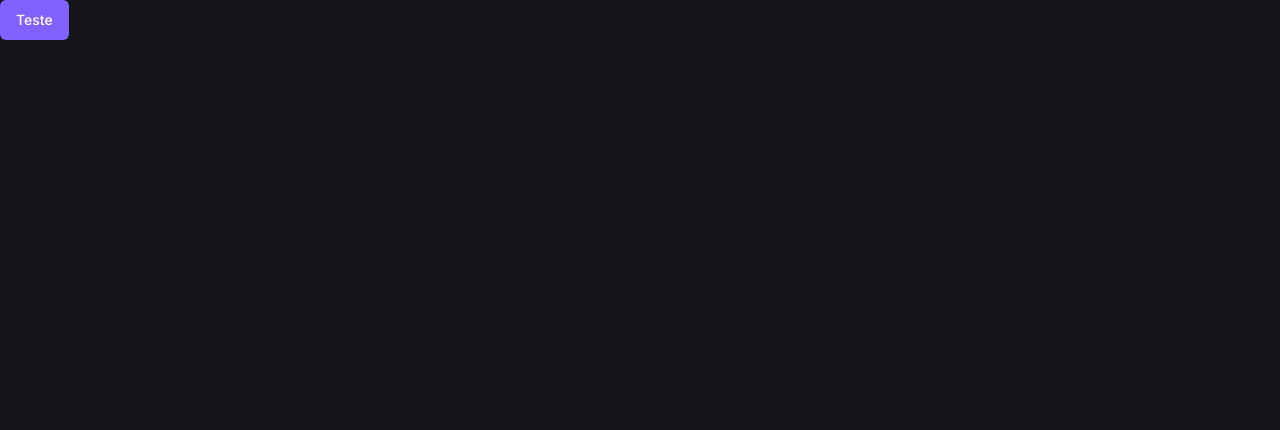
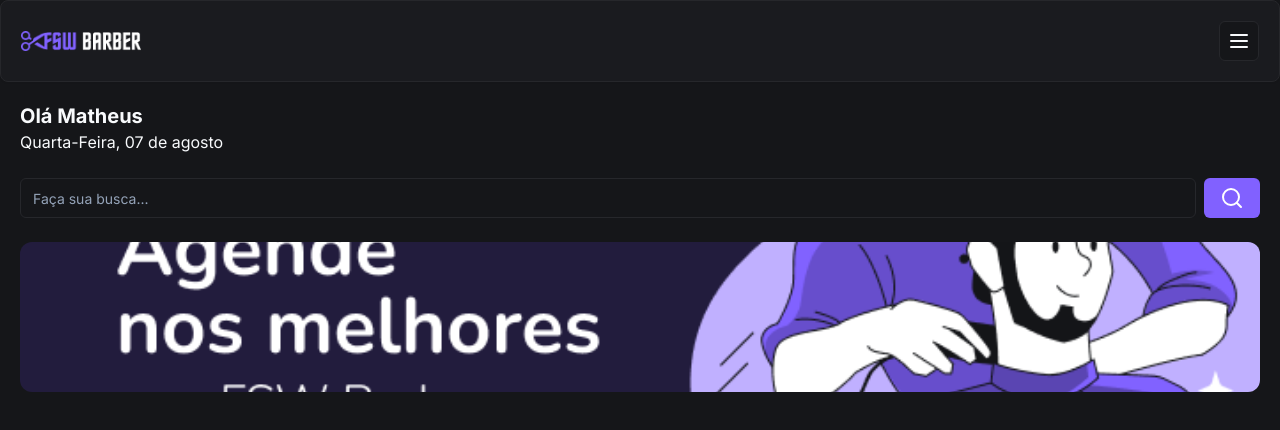
Before and after one commit to Matheuschimendes/BarberCheck, a Next.js app: page / in a window 1280 px wide. Shown: the top 430 px of the page. Built offline with nearby package versions, Linux system fonts and the light colour scheme.

Commit message:
feat: add Header component and banner

```diff
--- /dev/null
+++ b/src/app/_components/header.tsx
@@ -0,0 +1,19 @@
+import Image from "next/image"
+import { Card, CardContent } from "./ui/card"
+import { Button } from "./ui/button"
+import { MenuIcon } from "lucide-react"
+
+const Header = () => {
+  return (
+    <Card>
+      <CardContent className="flex items-center justify-between p-5">
+        <Image alt="FSW Barber" src="/logo.png" height={18} width={120} />
+        <Button size="icon" variant="outline">
+          <MenuIcon />
+        </Button>
+      </CardContent>
+    </Card>
+  )
+}
+
+export default Header
--- /dev/null
+++ b/src/app/_components/ui/card.tsx
@@ -0,0 +1,79 @@
+import * as React from "react"
+
+import { cn } from "@/app/_lib/utils"
+
+const Card = React.forwardRef<
+  HTMLDivElement,
+  React.HTMLAttributes<HTMLDivElement>
+>(({ className, ...props }, ref) => (
+  <div
+    ref={ref}
+    className={cn(
+      "rounded-lg border bg-card text-card-foreground shadow-sm",
+      className,
+    )}
+    {...props}
+  />
+))
+Card.displayName = "Card"
+
+const CardHeader = React.forwardRef<
+  HTMLDivElement,
+  React.HTMLAttributes<HTMLDivElement>
+>(({ className, ...props }, ref) => (
+  <div
+    ref={ref}
+    className={cn("flex flex-col space-y-1.5 p-6", className)}
+    {...props}
+  />
+))
+CardHeader.displayName = "CardHeader"
+
+const CardTitle = React.forwardRef<
+  HTMLParagraphElement,
+  React.HTMLAttributes<HTMLHeadingElement>
+>(({ className, ...props }, ref) => (
+  <h3
+    ref={ref}
+    className={cn(
+      "text-2xl font-semibold leading-none tracking-tight",
+      className,
+    )}
+    {...props}
+  />
+))
+CardTitle.displayName = "CardTitle"
+
+const CardDescription = React.forwardRef<
+  HTMLParagraphElement,
+  React.HTMLAttributes<HTMLParagraphElement>
+>(({ className, ...props }, ref) => (
+  <p
+    ref={ref}
+    className={cn("text-sm text-muted-foreground", className)}
+    {...props}
+  />
+))
+CardDescription.displayName = "CardDescription"
+
+const CardContent = React.forwardRef<
+  HTMLDivElement,
+  React.HTMLAttributes<HTMLDivElement>
+>(({ className, ...props }, ref) => (
+  <div ref={ref} className={cn("p-6 pt-0", className)} {...props} />
+))
+CardContent.displayName = "CardContent"
+
+const CardFooter = React.forwardRef<
+  HTMLDivElement,
+  React.HTMLAttributes<HTMLDivElement>
+>(({ className, ...props }, ref) => (
+  <div
+    ref={ref}
+    className={cn("flex items-center p-6 pt-0", className)}
+    {...props}
+  />
+))
+CardFooter.displayName = "CardFooter"
+
+export { Card, CardHeader, CardFooter, CardTitle, CardDescription, CardContent }
--- /dev/null
+++ b/src/app/_components/ui/input.tsx
@@ -0,0 +1,25 @@
+import * as React from "react"
+
+import { cn } from "@/app/_lib/utils"
+
+export interface InputProps
+  extends React.InputHTMLAttributes<HTMLInputElement> {}
+
+const Input = React.forwardRef<HTMLInputElement, InputProps>(
+  ({ className, type, ...props }, ref) => {
+    return (
+      <input
+        type={type}
+        className={cn(
+          "flex h-10 w-full rounded-md border border-input bg-background px-3 py-2 text-sm ring-offset-background file:border-0 file:bg-transparent file:text-sm file:font-medium placeholder:text-muted-foreground focus-visible:outline-none focus-visible:ring-2 focus-visible:ring-ring focus-visible:ring-offset-2 disabled:cursor-not-allowed disabled:opacity-50",
+          className,
+        )}
+        ref={ref}
+        {...props}
+      />
+    )
+  },
+)
+Input.displayName = "Input"
+
+export { Input }
--- a/src/app/page.tsx
+++ b/src/app/page.tsx
@@ -1,9 +1,36 @@
+import { Input } from "./_components/ui/input"
+import Header from "./_components/header"
+import { Button } from "./_components/ui/button"
+import { SearchIcon } from "lucide-react"
+import Image from "next/image"
 
-import { Button } from "./_components/ui/button";
+const Home = () => {
+  return (
+    <div>
+      {/* Hedaer */}
+      <Header />
+      <div className="p-5">
+        <h2 className="text-xl font-bold">Olá Matheus</h2>
+        <p>Quarta-Feira, 07 de agosto</p>
 
-export default function Home() {
-  return (
-    <Button>Teste</Button>
+        <div className="mt-6 flex items-center gap-2">
+          <Input placeholder="Faça sua busca..."></Input>
+          <Button>
+            <SearchIcon />
+          </Button>
+        </div>
+
+        <div className="relative mt-6 h-[150px] w-full">
+          <Image
+            alt="Agende nos melhores com FSW Barber"
+            src="/banner-01.png"
+            fill
+            className="rounded-xl object-cover"
+          />
+        </div>
+      </div>
+    </div>
   )
+}
 
-}
+export default Home
```
Also changed, not shown: .prettierrc.json, public/Logo.png (added), public/banner-01.png (added).
